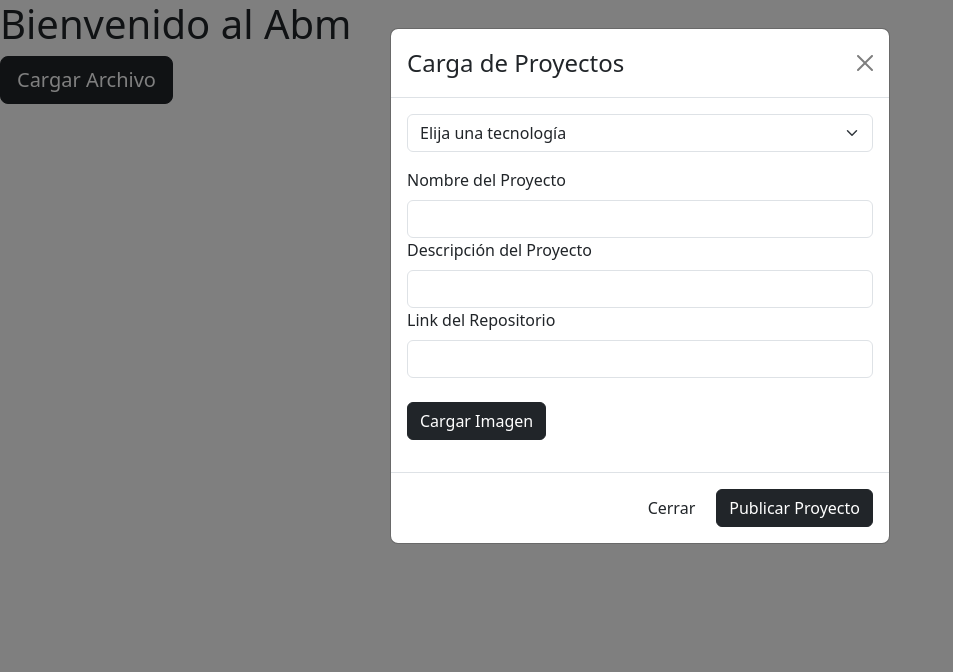
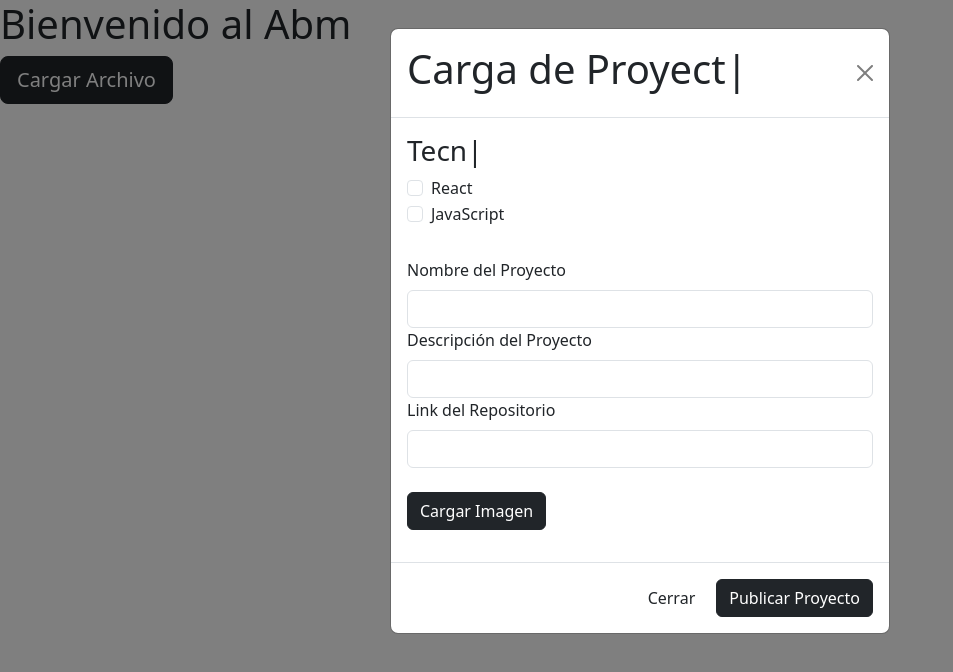
Before and after one commit to agustinsara/Porfolio, a React (Create React App) app: page /abm in a window 1280 px wide. Both pictures are taken after a click on the button "Cargar Archivo". Shown: the top 672 px of the page, without its empty margins (0-953 px from the left). Built offline with nearby package versions, Linux system fonts and the light colour scheme; a web font is replaced by a local one.

Commit message:
checked in process

```diff
--- a/src/components/Card.jsx
+++ b/src/components/Card.jsx
@@ -16,7 +16,7 @@ function Cards(props) {
                 <Card.Text>
                   {card.descripcion}
                 </Card.Text>
-                <Button variant="primary" href={card.link}>Go? o no Go?</Button>
+                <Button variant="primary" href={card.link}>Ir al Repo</Button>
               </Card.Body>
             </Card>
         </div>
--- a/src/components/modal.jsx
+++ b/src/components/modal.jsx
@@ -5,7 +5,7 @@ import Button from 'react-bootstrap/Button';
 import Form from 'react-bootstrap/Form';
 import InputGroup from 'react-bootstrap/InputGroup';
 import Modal from 'react-bootstrap/Modal';
-
+import { TypeAnimation } from 'react-type-animation';
 
 function Moodal() {
   const [show, setShow] = useState(false);
@@ -20,14 +20,15 @@ function Moodal() {
   const handleClose = () => setShow(false);
   const handleShow = () => setShow(true);
 
-  const handleSelectTechnology = (e) => {
-    const selectoption= e.target.value;
+  /* const handleSelectTechnology = (e) => {
+    const selectoption= e.target.checked;
+    console.log("esto esta selecionando" , selectoption)
     setProjectData((prevState) => ({
       ...prevState,
       technology: [...prevState.technology, selectoption]
     }));
     console.log("Tecnología seleccionada:", selectoption);
-  };
+  }; */
 
 
   const handleImageChange = async (e) => {
@@ -68,15 +69,51 @@ function Moodal() {
 
       <Modal show={show} onHide={handleClose} backdrop="static" animation={false}>
         <Modal.Header closeButton>
-          <Modal.Title>Carga de Proyectos</Modal.Title>
+          <Modal.Title>
+          <TypeAnimation
+            sequence={[
+              "Carga de Proyectos",
+              1000,
+              "Cargando......",
+              1000,
+              "C.....",
+              1000,
+            ]}
+            wrapper="h1"
+            speed={10}
+            repeat={Infinity}
+          />
+          </Modal.Title>
         </Modal.Header>
         <Modal.Body>
           <InputGroup className="mb-3 d-flex justify-content-between align-items-center">
-            <Form.Select aria-label="Default select example" onChange={handleSelectTechnology}>
-              <option>Elija una tecnología</option>
-              <option value="JavaScript">JavaScript</option>
-              <option value="React">React</option>
-            </Form.Select>
+          <Form>
+            <TypeAnimation
+              sequence={[
+               "Tecnologias", 1000,
+               "T", 1000,
+             ]}
+             wrapper="h3"
+             speed={5}
+             repeat={Infinity}
+            />
+               {['checkbox'].map((type) => (
+              <div key={`default-${type}`} className="mb-3">
+              <Form.Check
+                type={type}
+                id={`react ${type}`}
+                label={`React`}
+              />
+              <Form.Check
+               type={type}
+               id={`JavaScript${type}`}
+               label={`JavaScript`}
+               />
+            </div>
+           ))}
+         </Form>
+
+
           </InputGroup>
           <Form.Label>Nombre del Proyecto</Form.Label>
           <Form.Control
--- a/src/components/proyects.jsx
+++ b/src/components/proyects.jsx
@@ -1,19 +1,40 @@
-import React from 'react';
+import React, { useState } from 'react';
 import photoReact from '../assets/React.png';
 import photoJavascript from '../assets/javaScript.png';
 import ExtraccionData from "../Hook/extraccionData.js";
+import Carousel from 'react-bootstrap/Carousel';
 
 function Proyects() {
+  const [open, setOpen] = useState(false);
+
+  const handleImageClick = () => {
+    setOpen(!open);
+
+  };
+
   return (
     <div className="proyects-content">
       <div className="title">
         <h1>Proyectos</h1>
       </div>
       <div className="photos">
-        <img src={photoJavascript} width={200} alt="JavaScript Logo" />
-        <img src={photoReact} width={250} alt="React Logo" />
+        <img
+          onClick={handleImageClick}
+          src={photoJavascript}
+          width={200}
+          alt="JavaScript Logo"
+          style={{ cursor: 'pointer' }}
+        />
+        <img
+          src={photoReact}
+          width={250}
+          alt="React Logo"
+        />
       </div>
-      <ExtraccionData />
+      {open && (
+        <div>
+          <ExtraccionData />
+        </div> )}
     </div>
   );
 }
```
